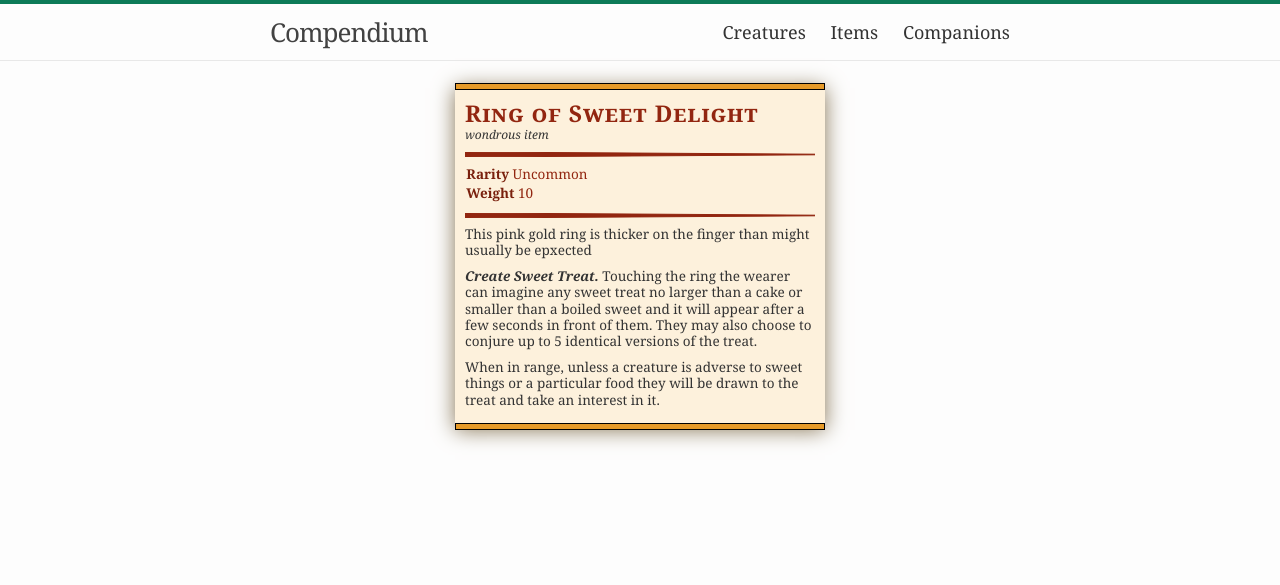
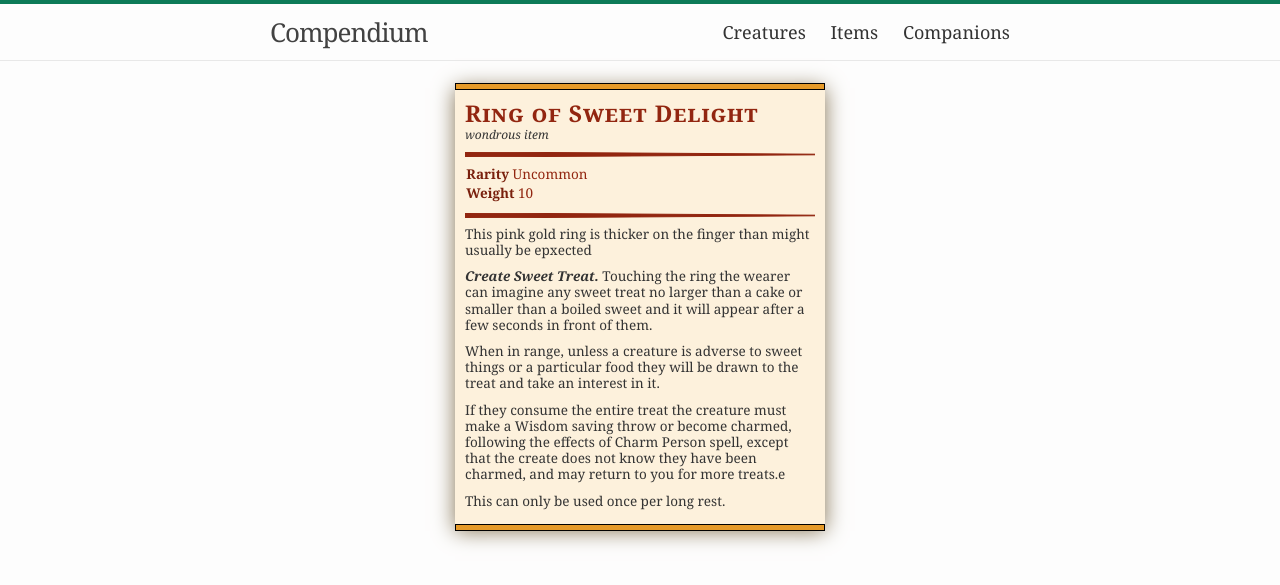
Before and after one commit to okaycasual/ck, a Jekyll site: the page built from _items/ring-of-sweet-delight.md, in a window 1280 px wide. Shown: the top 585 px of the page. Built offline with Jekyll 4.4.1, drawn with Linux system fonts in a browser that asks for light colours.

Commit message:
update item details

```diff
--- a/_items/ring-of-sweet-delight.md
+++ b/_items/ring-of-sweet-delight.md
@@ -8,6 +8,10 @@ weight: "10"
 
 This pink gold ring is thicker on the finger than might usually be epxected
 
-***Create Sweet Treat.*** Touching the ring the wearer can imagine any sweet treat no larger than a cake or smaller than a boiled sweet and it will appear after a few seconds in front of them. They may also choose to conjure up to 5 identical versions of the treat.
+***Create Sweet Treat.*** Touching the ring the wearer can imagine any sweet treat no larger than a cake or smaller than a boiled sweet and it will appear after a few seconds in front of them.
 
 When in range, unless a creature is adverse to sweet things or a particular food they will be drawn to the treat and take an interest in it.
+
+If they consume the entire treat the creature must make a Wisdom saving throw or become charmed, following the effects of Charm Person spell, except that the create does not know they have been charmed, and may return to you for more treats.e
+
+This can only be used once per long rest.
```
Also changed, not shown: _items/staff-of-crones.md (+1 -1 lines).
